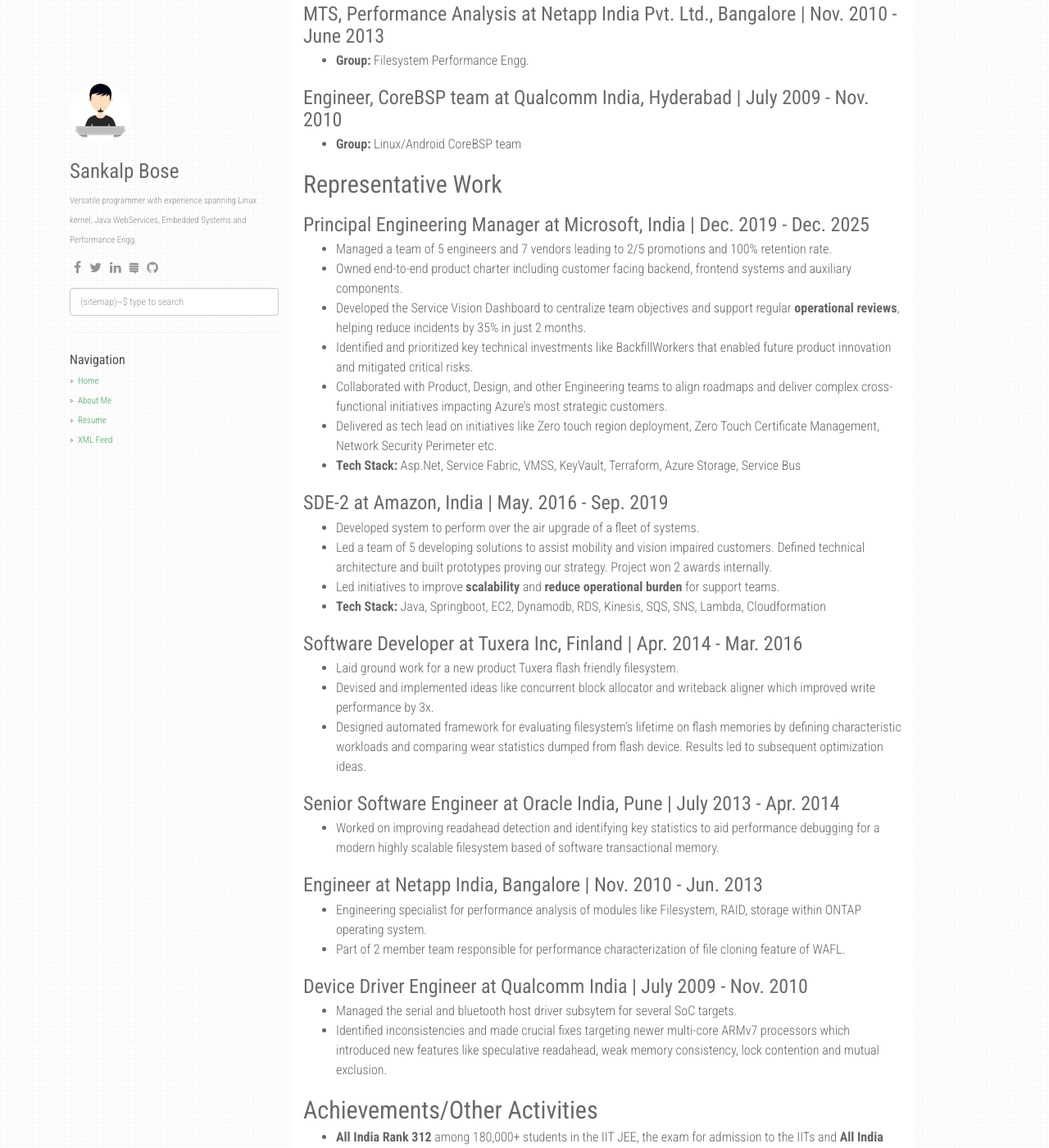
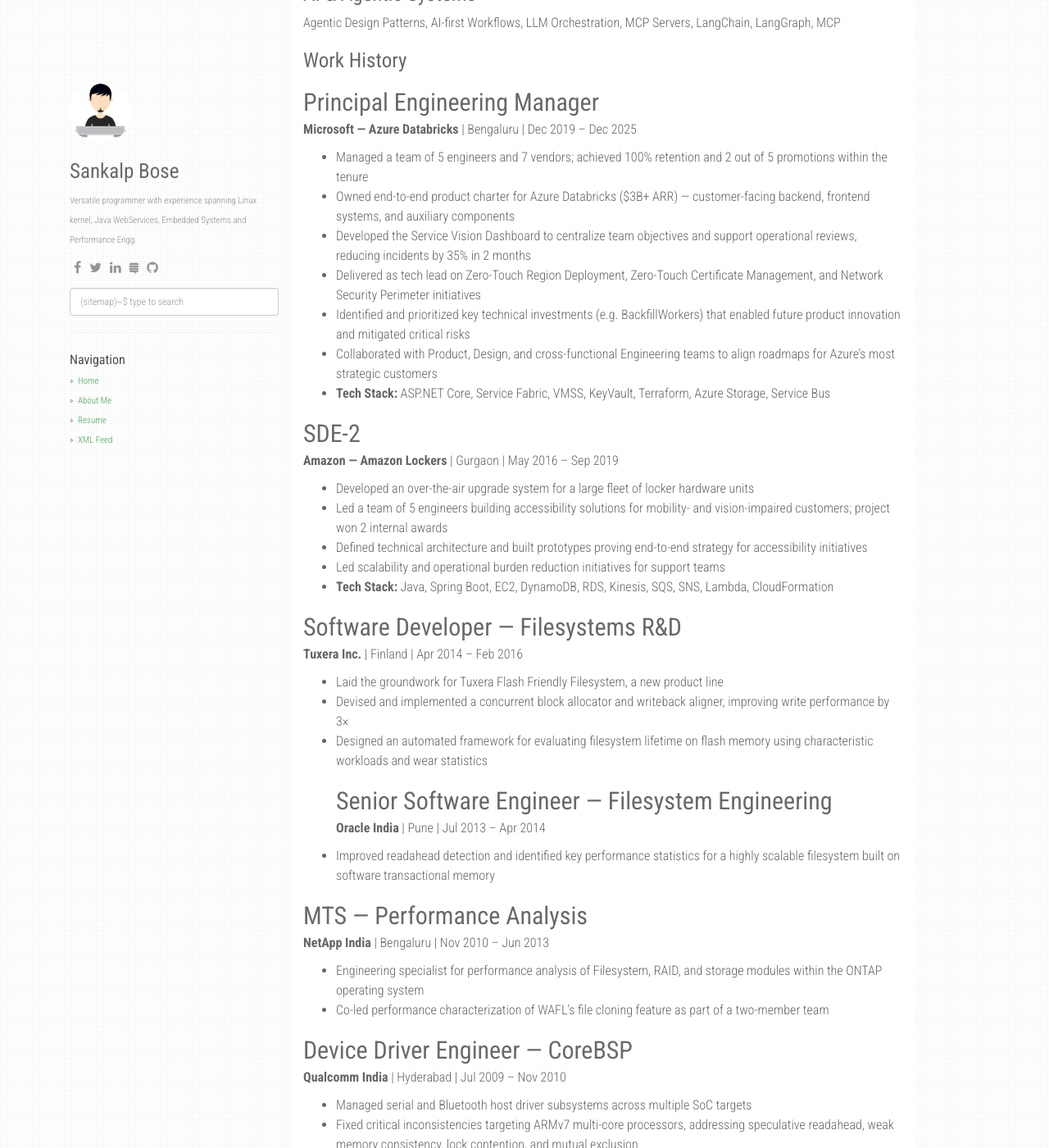
Before and after one commit to sankalpb/sankalpb.github.io, a Jekyll site: the page built from resume.md, in a window 1280 px wide and 1400 px high, scrolled down 1272 px. Shown: the whole window at 82% size. Built offline with Jekyll 4.4.1, drawn with Linux system fonts in a browser that asks for light colours; nearby versions of some CDN libraries; our own code applies the rules of GitHub Pages for plain Markdown files; comment, search, counter and statistics services are not loaded; some of the changed text lies outside the part shown.

Commit message:
revamp cv

```diff
--- a/resume.md
+++ b/resume.md
@@ -1,85 +1,86 @@
-# SANKALP BOSE
+# Professional Summary
+- Principal Engineering Manager and Tech Lead with 16+ years of experience building and leading high-impact engineering teams across cloud-native backend services, distributed systems, and enterprise storage
+- Hands-on across the full stack — Multi-Cloud PaaS (AWS/Azure), Platform Engineering, Distributed Systems, UI/UX, and Linux internals
+- Owned end-to-end product charter for Azure Databricks, a critical cloud-native Azure service with $3B+ ARR
+- Proven cross-functional leader with a track record of roadmap alignment, high-retention team management, and driving complex initiatives from feasibility through execution
+- Adept at modern AI-first workflows and Agentic Design Patterns
 
-**Mobile:** +91 9960482790 | **Email:** bose.sankalp@gmail.com | **Site:** sankalpb.github.io
+# Personal
+Name: Sankalp Bose
+Title: Principal Engineering Manager & Tech Lead
 
-## LinkedIn Profile
+# Contact
+Email: bose.sankalp@gmail.com
+Phone: +91 99604 82790
+Location: Bengaluru
+LinkedIn: linkedin.com/in/sankalp-bose-8019835
+GitHub: sankalpb.github.io
 
-[linkedin.com/in/sankalp-bose-8019835/](https://www.linkedin.com/in/sankalp-bose-8019835/)
+# Education
 
-## Professional Summary
+## B.Tech – M.Tech, Computer Science & Engineering
+**Indian Institute of Technology, Kanpur** | 2004 – 2009
+- Specialization: Distributed Systems
+- B.Tech CGPA: 8.1 / 10 · M.Tech CGPA: 8.8 / 10
+- All India Rank 312 in IIT JEE (180,000+ candidates)
 
-- Principal Engineering Manager and Tech Lead with 16+ years of experience building and leading high-impact teams across cloud-native backend services, distributed systems, and enterprise storage.
-- **Hands-on** across the full stack – Multi-Cloud PaaS (AWS/Azure), Platform Engineering, Distributed Systems, UI/UX and Linux Internals.
-- Experienced in cross-functional **leadership**, roadmap alignment, and managing high-retention engineering teams with demonstrated success driving projects end-to-end from feasibility analysis and technical **strategy** to execution planning.
-- **Owned** end-to-end product charter for a critical cloud-native Azure service, **Azure Databricks** with $3B+ ARR.
-- Proven record as a versatile **problem solver** and adept at utilizing modern **AI-first** workflows and **Agentic Design Patterns**.
+# Leadership
+Roadmap Planning, Cross-functional Collaboration, Performance Management, Hiring, OKR, Operational Excellence, Agile
 
-## Academic Background
+# Architecture
+Design Review, SLO, Distributed Systems
 
-**Indian Institute Of Technology, Kanpur** | July 2004 - May 2009
-- B.Tech - M.Tech, Computer Science & Engineering, Specialization: Distributed Systems
-- CGPA BTech: **8.1**/10, MTech.: **8.8**/10
+# Languages
+Java, Python, C, C#, JavaScript
 
-## Technical Skills
+# Frameworks & Libraries
+ASP.NET Core, Spring Boot
 
-- **Languages:** Java, C, C#, Python, Javascript
-- **Frameworks:** Asp.Net Core, Springboot, OAuth, MCP, ADK, LangChain/LangGraph
-- **Cloud:** Azure, AWS, Cloudflare, GCP
-- **Platforms:** Docker, Kubernetes, Linux, Kafka, Terraform, RDBMS (PostgreSQL, MySQL), NoSQL (DynamoDB, CosmosDB)
+# Cloud & Infrastructure
+Azure, AWS, GCP, Cloudflare, Docker, Kubernetes, Terraform, Kafka, Linux, OAuth, OpenTelemetry
 
-## Professional Experience
+# Databases
+PostgreSQL, MySQL, DynamoDB, CosmosDB
 
-### Principal Engineering Manager at Microsoft | Dec. 2019 - Dec. 2025
-- **Group:** Azure Databricks
+# AI & Agentic Systems
+Agentic Design Patterns, AI-first Workflows, LLM Orchestration, MCP Servers, LangChain, LangGraph, MCP
 
-### Software Developer, Amazon Lockers Team, Amazon | May 2016 - Sep. 2019
-- **Group:** Amazon Lockers
+# Work History
 
-### Software Developer, Filesystem Engg. at Tuxera Inc., Finland | Apr. 2014 - Feb. 2016
-- **Group:** Filesystems R&D
+## Principal Engineering Manager
+**Microsoft — Azure Databricks** | Bengaluru | Dec 2019 – Dec 2025
+- Managed a team of 5 engineers and 7 vendors; achieved 100% retention and 2 out of 5 promotions within the tenure
+- Owned end-to-end product charter for Azure Databricks ($3B+ ARR) — customer-facing backend, frontend systems, and auxiliary components
+- Developed the Service Vision Dashboard to centralize team objectives and support operational reviews, reducing incidents by 35% in 2 months
+- Delivered as tech lead on Zero-Touch Region Deployment, Zero-Touch Certificate Management, and Network Security Perimeter initiatives
+- Identified and prioritized key technical investments (e.g. BackfillWorkers) that enabled future product innovation and mitigated critical risks
+- Collaborated with Product, Design, and cross-functional Engineering teams to align roadmaps for Azure's most strategic customers
+- **Tech Stack:** ASP.NET Core, Service Fabric, VMSS, KeyVault, Terraform, Azure Storage, Service Bus
 
-### Senior SW Engg., Filesystem Engg. at Oracle India Pvt. Ltd., Pune | Jul. 2013 - Apr. 2014
-- **Group:** Filesystem Development
+## SDE-2
+**Amazon — Amazon Lockers** | Gurgaon | May 2016 – Sep 2019
+- Developed an over-the-air upgrade system for a large fleet of locker hardware units
+- Led a team of 5 engineers building accessibility solutions for mobility- and vision-impaired customers; project won 2 internal awards
+- Defined technical architecture and built prototypes proving end-to-end strategy for accessibility initiatives
+- Led scalability and operational burden reduction initiatives for support teams
+- **Tech Stack:** Java, Spring Boot, EC2, DynamoDB, RDS, Kinesis, SQS, SNS, Lambda, CloudFormation
 
-### MTS, Performance Analysis at Netapp India Pvt. Ltd., Bangalore | Nov. 2010 - June 2013
-- **Group:** Filesystem Performance Engg.
+## Software Developer — Filesystems R&D
+**Tuxera Inc.** | Finland | Apr 2014 – Feb 2016
+- Laid the groundwork for Tuxera Flash Friendly Filesystem, a new product line
+- Devised and implemented a concurrent block allocator and writeback aligner, improving write performance by 3×
+- Designed an automated framework for evaluating filesystem lifetime on flash memory using characteristic workloads and wear statistics
+<!-- PAGE-BREAK -->
+## Senior Software Engineer — Filesystem Engineering
+**Oracle India** | Pune | Jul 2013 – Apr 2014
+- Improved readahead detection and identified key performance statistics for a highly scalable filesystem built on software transactional memory
 
-### Engineer, CoreBSP team at Qualcomm India, Hyderabad | July 2009 - Nov. 2010
-- **Group:** Linux/Android CoreBSP team
+## MTS — Performance Analysis
+**NetApp India** | Bengaluru | Nov 2010 – Jun 2013
+- Engineering specialist for performance analysis of Filesystem, RAID, and storage modules within the ONTAP operating system
+- Co-led performance characterization of WAFL's file cloning feature as part of a two-member team
 
-## Representative Work
-
-### Principal Engineering Manager at Microsoft, India | Dec. 2019 - Dec. 2025
-- Managed a team of 5 engineers and 7 vendors leading to 2/5 promotions and 100% retention rate.
-- Owned end-to-end product charter including customer facing backend, frontend systems and auxiliary components.
-- Developed the Service Vision Dashboard to centralize team objectives and support regular **operational reviews**, helping reduce incidents by 35% in just 2 months.
-- Identified and prioritized key technical investments like BackfillWorkers that enabled future product innovation and mitigated critical risks.
-- Collaborated with Product, Design, and other Engineering teams to align roadmaps and deliver complex cross-functional initiatives impacting Azure's most strategic customers.
-- Delivered as tech lead on initiatives like Zero touch region deployment, Zero Touch Certificate Management, Network Security Perimeter etc.
-- **Tech Stack:** Asp.Net, Service Fabric, VMSS, KeyVault, Terraform, Azure Storage, Service Bus
-
-### SDE-2 at Amazon, India | May. 2016 - Sep. 2019
-- Developed system to perform over the air upgrade of a fleet of systems.
-- Led a team of 5 developing solutions to assist mobility and vision impaired customers. Defined technical architecture and built prototypes proving our strategy. Project won 2 awards internally.
-- Led initiatives to improve **scalability** and **reduce operational burden** for support teams.
-- **Tech Stack:** Java, Springboot, EC2, Dynamodb, RDS, Kinesis, SQS, SNS, Lambda, Cloudformation
-
-### Software Developer at Tuxera Inc, Finland | Apr. 2014 - Mar. 2016
-- Laid ground work for a new product Tuxera flash friendly filesystem.
-- Devised and implemented ideas like concurrent block allocator and writeback aligner which improved write performance by 3x.
-- Designed automated framework for evaluating filesystem's lifetime on flash memories by defining characteristic workloads and comparing wear statistics dumped from flash device. Results led to subsequent optimization ideas.
-
-### Senior Software Engineer at Oracle India, Pune | July 2013 - Apr. 2014
-- Worked on improving readahead detection and identifying key statistics to aid performance debugging for a modern highly scalable filesystem based of software transactional memory.
-
-### Engineer at Netapp India, Bangalore | Nov. 2010 - Jun. 2013
-- Engineering specialist for performance analysis of modules like Filesystem, RAID, storage within ONTAP operating system.
-- Part of 2 member team responsible for performance characterization of file cloning feature of WAFL.
-
-### Device Driver Engineer at Qualcomm India | July 2009 - Nov. 2010
-- Managed the serial and bluetooth host driver subsytem for several SoC targets.
-- Identified inconsistencies and made crucial fixes targeting newer multi-core ARMv7 processors which introduced new features like speculative readahead, weak memory consistency, lock contention and mutual exclusion.
-
-## Achievements/Other Activities
-
-- **All India Rank 312** among 180,000+ students in the IIT JEE, the exam for admission to the IITs and **All India Rank 230** among about 300,000+ candidates in the AIEEE.
+## Device Driver Engineer — CoreBSP
+**Qualcomm India** | Hyderabad | Jul 2009 – Nov 2010
+- Managed serial and Bluetooth host driver subsystems across multiple SoC targets
+- Fixed critical inconsistencies targeting ARMv7 multi-core processors, addressing speculative readahead, weak memory consistency, lock contention, and mutual exclusion
```
Also changed, not shown: cv.html (added, +517 -0 lines), 1 other file.
